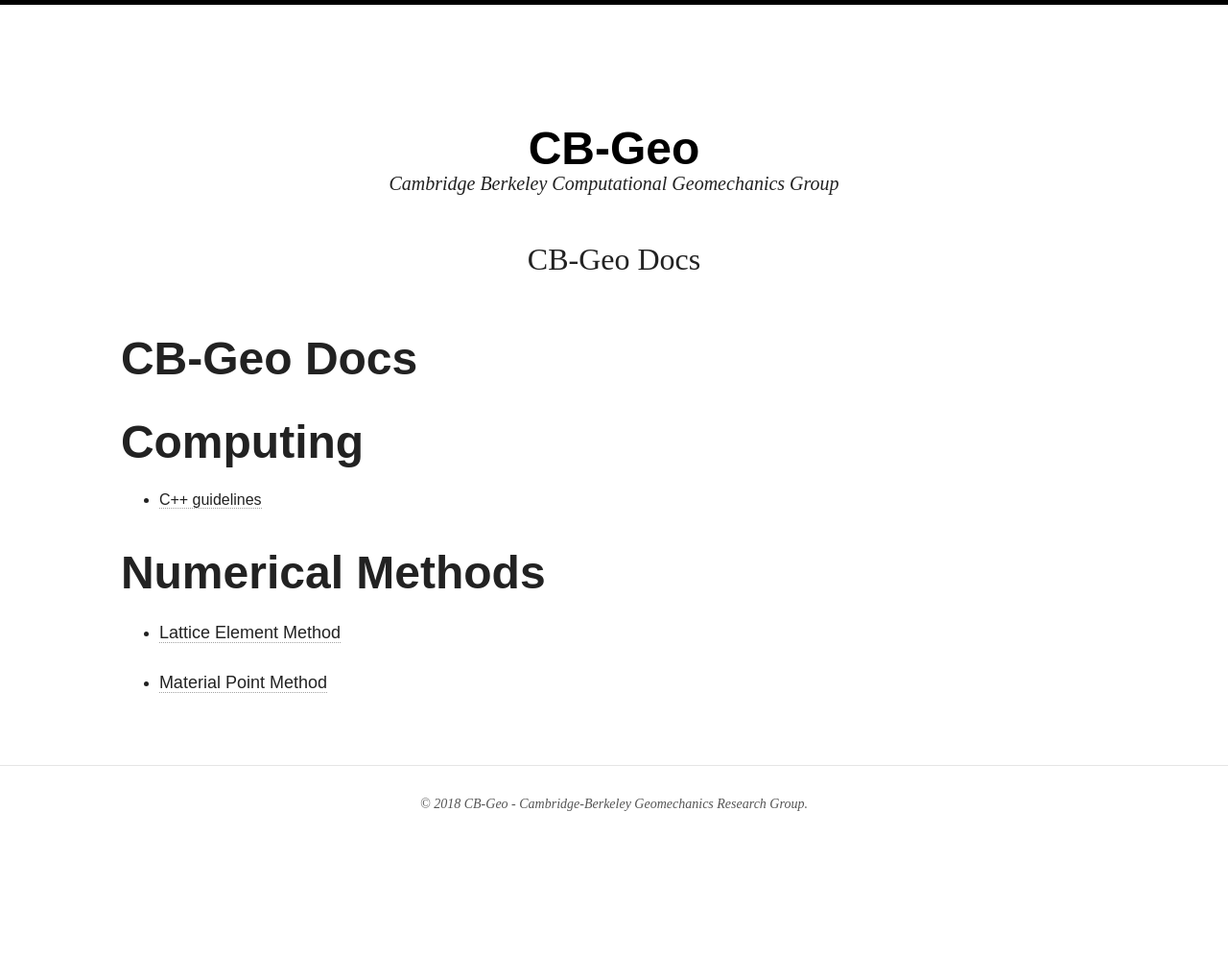
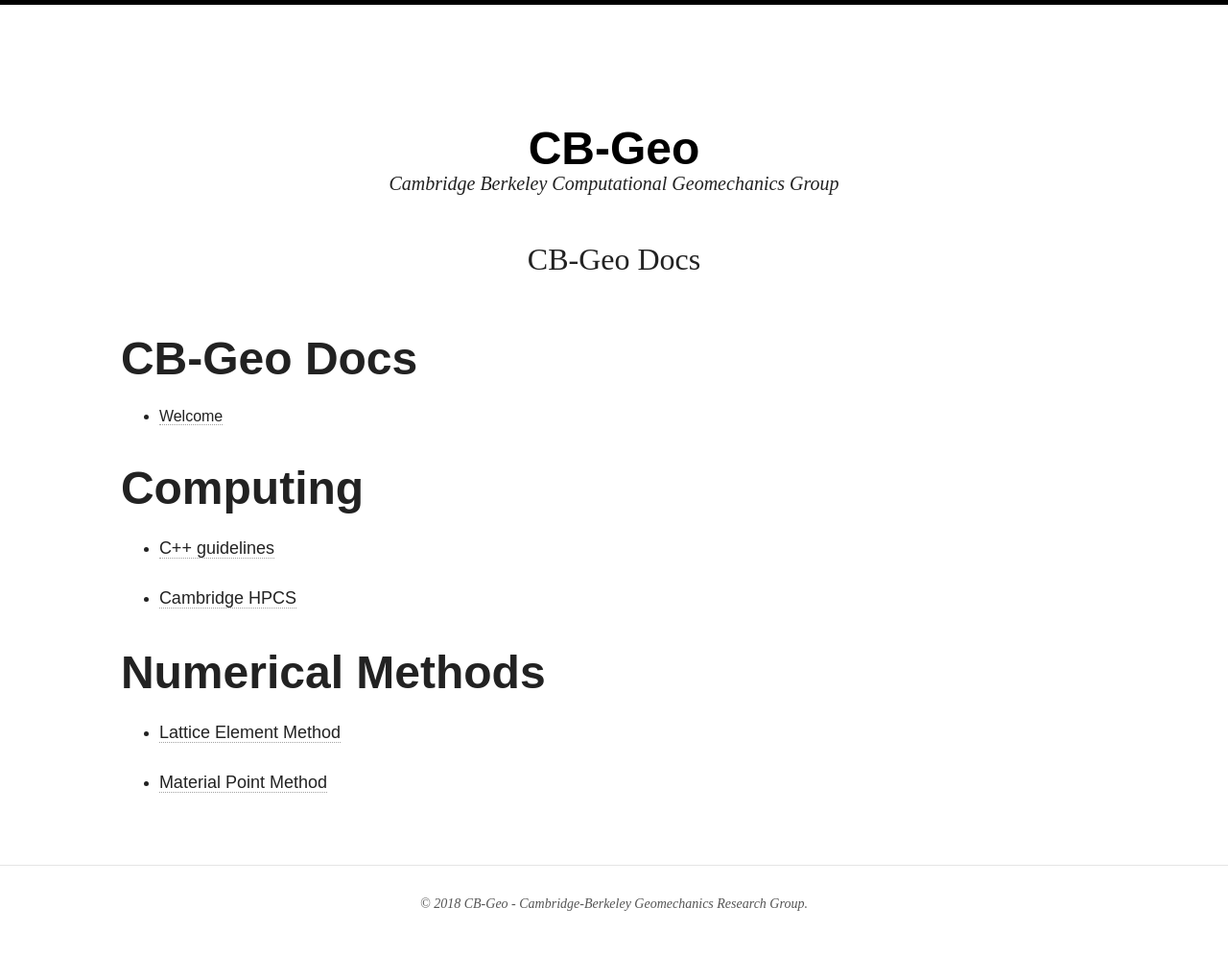
Before and after one commit to cb-geo/cb-geo.github.io, a Jekyll site: the page built from docs/index.md, in a window 1280 px wide. Shown: the whole page at 96% size. Built offline with Jekyll 4.4.1, drawn with Linux system fonts in a browser that asks for light colours; nearby versions of some CDN libraries; our own code applies the rules of GitHub Pages for plain Markdown files; before the commit the page ends 916 px from its top, so only the background shows below that.

Commit message:
:computer: HPCS and Welcome docs link

```diff
--- a/docs/index.md
+++ b/docs/index.md
@@ -1,8 +1,12 @@
 # CB-Geo Docs
+
+* [Welcome](http://cb-geo.github.io/doc/)
 
 # Computing
 
 * [C++ guidelines](http://cb-geo.github.io/cpp-guide/)
+
+* [Cambridge HPCS](http://cb-geo.github.io/hpc-doc/)
 
 # Numerical Methods
 
```
